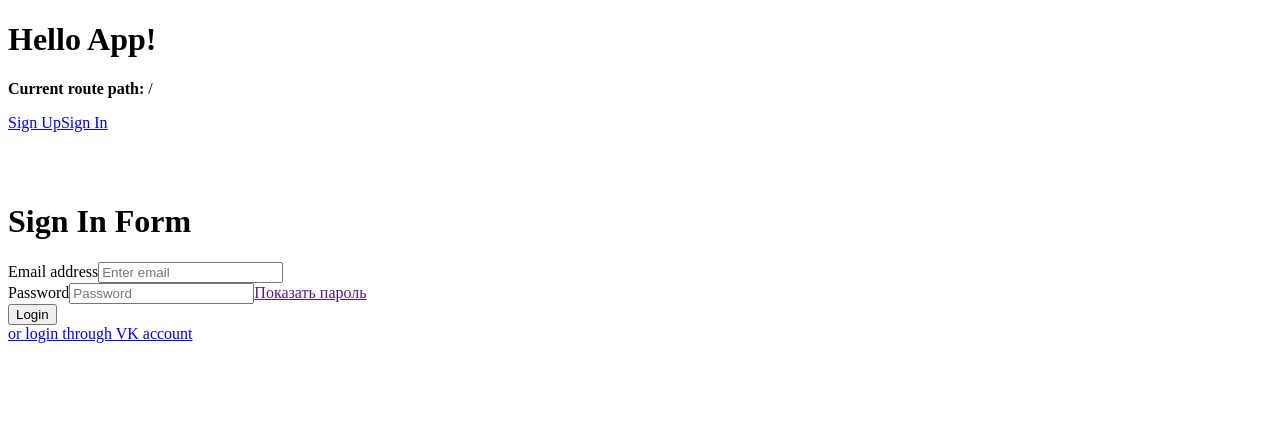
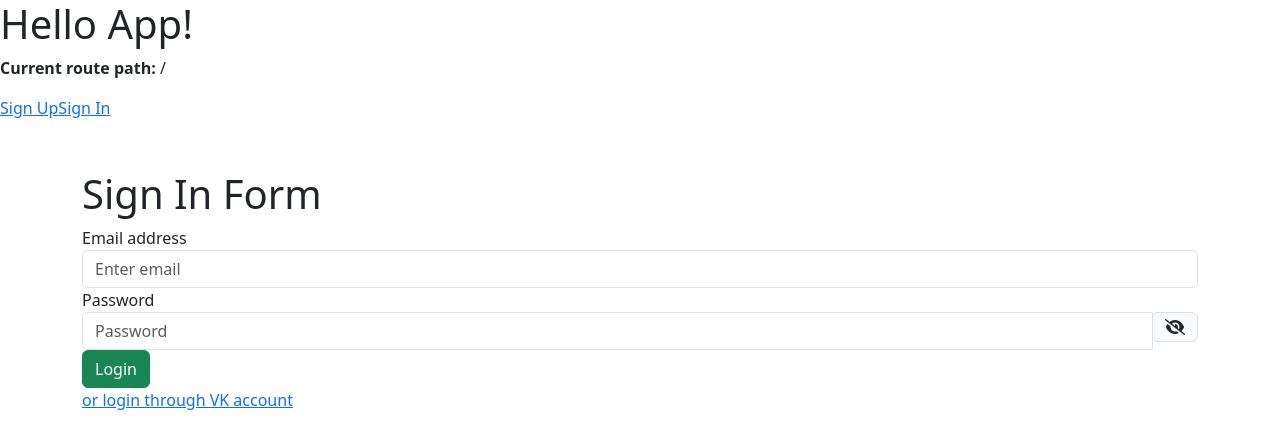
Before and after one commit to DouglasMurrel/aliens, a Vue app in the folder vue_app/: page /signup in a window 1280 px wide. Shown: the top 448 px of the page. Built offline with nearby package versions, Linux system fonts and the light colour scheme; no server answers.

Commit message:
adding bootstrap

```diff
--- a/vue_app/src/main.js
+++ b/vue_app/src/main.js
@@ -1,6 +1,16 @@
 import { createApp } from 'vue'
 import { createStore } from 'vuex'
 import router from './router/router'
+
+import './scss/styles.scss'
+import * as bootstrap from 'bootstrap'
+import { library } from '@fortawesome/fontawesome-svg-core'
+import { FontAwesomeIcon } from '@fortawesome/vue-fontawesome'
+
+import { faEye, faEyeSlash } from '@fortawesome/free-solid-svg-icons'
+library.add(faEyeSlash)
+library.add(faEye)
+
 import App from './App.vue'
 
 const store = createStore({
@@ -27,4 +37,5 @@ const store = createStore({
 createApp(App)
         .use(router)
         .use(store)
+        .component('font-awesome-icon', FontAwesomeIcon)
         .mount('#vue-app')
--- /dev/null
+++ b/vue_app/src/scss/styles.scss
@@ -0,0 +1 @@
+@import "bootstrap/scss/bootstrap";
--- a/vue_app/src/views/SignInForm.vue
+++ b/vue_app/src/views/SignInForm.vue
@@ -19,8 +19,15 @@
       </div>
       <div class="form-group">
         <label for="password">Password</label>
-        <input :type="showPass ? 'text' : 'password'" class="form-control" id="password" v-model="password" placeholder="Password" autocomplete="off">
-        <a v-html="showPass ? 'Спрятать пароль' : 'Показать пароль'" href="" @click.prevent="showPass=!showPass"></a>
+        <div class="input-group mr-sm-2">
+            <input :type="showPass ? 'text' : 'password'" class="form-control" autocomplete="off" id="password" v-model="password" placeholder="Password">
+            <div class="input-group-prepend">
+                <div class="input-group-text" role="button" @click="showPass=!showPass">
+                    <font-awesome-icon v-if="showPass" icon="fa-solid fa-eye" />
+                    <font-awesome-icon v-else icon="fa-solid fa-eye-slash" />
+                </div>
+            </div>
+        </div>
       </div>
       <button type="submit" class="btn btn-success">Login</button>
       <div>
--- a/vue_app/src/views/SignUpForm.vue
+++ b/vue_app/src/views/SignUpForm.vue
@@ -24,16 +24,30 @@
       </div>
       <div class="form-group">
         <label for="password">Password</label>
-        <input :type="showPass ? 'text' : 'password'" class="form-control" autocomplete="off" id="password" v-model="password" placeholder="Password">
-        <a v-html="showPass ? 'Спрятать пароль' : 'Показать пароль'" href="" @click.prevent="showPass=!showPass"></a>
+        <div class="input-group mr-sm-2">
+            <input :type="showPass ? 'text' : 'password'" class="form-control" autocomplete="off" id="password" v-model="password" placeholder="Password">
+            <div class="input-group-prepend">
+                <div class="input-group-text" role="button" @click="showPass=!showPass">
+                    <font-awesome-icon v-if="showPass" icon="fa-solid fa-eye" />
+                    <font-awesome-icon v-else icon="fa-solid fa-eye-slash" />
+                </div>
+            </div>
+        </div>
         <small class="form-text text-danger" v-if="validationErrors.password">
-          {{ validationErrors.password }}
+            {{ validationErrors.password }}
         </small>
       </div>
       <div class="form-group">
         <label for="password1">Repeat password</label>
-        <input type="password" class="form-control" autocomplete="off" id="password1" v-model="password1" placeholder="Repeat password">
-        <a v-html="showPass1 ? 'Спрятать пароль' : 'Показать пароль'" href="" @click.prevent="showPass1=!showPass1"></a>
+        <div class="input-group mr-sm-2">
+            <input :type="showPass1 ? 'text' : 'password'" class="form-control" autocomplete="off" v-model="password1" placeholder="Repeat password">
+            <div class="input-group-prepend">
+                <div class="input-group-text" role="button" @click.prevent="showPass1=!showPass1">
+                    <font-awesome-icon v-if="showPass1" icon="fa-solid fa-eye" />
+                    <font-awesome-icon v-else icon="fa-solid fa-eye-slash" />
+                </div>
+            </div>
+        </div>
       </div>
       <button type="submit" class="btn btn-success">Register</button>
     </form>
```
Also changed, not shown: vue_app/package.json (+9 -2 lines), 1 other file (tests, documents, lock files or other folders).
